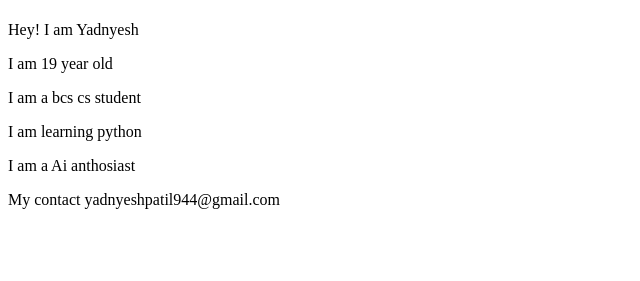
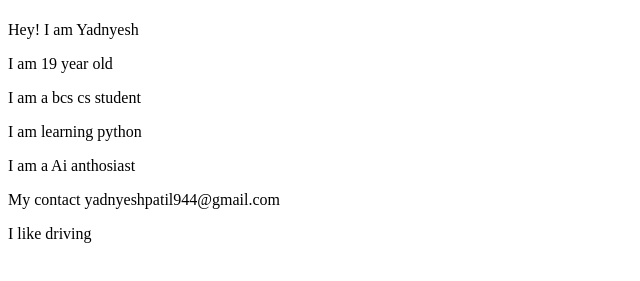
Before and after one commit to yadnyesh944/portfolio, a plain HTML site: page index.html in a window 1280 px wide. Shown: the part 59-340 px from the top of the page, without its empty margins (0-640 px from the left). Drawn offline with Linux system fonts and the light colour scheme.

Commit message:
Updated index.html, added hobby

```diff
--- a/index.html
+++ b/index.html
@@ -14,7 +14,7 @@
         <p>I am learning python</p>
         <p>I am a Ai anthosiast</p>
         <p>My contact yadnyeshpatil944@gmail.com</p>
-
+        <p>I like driving</p>
     </div>
     <div></div>
 
```
